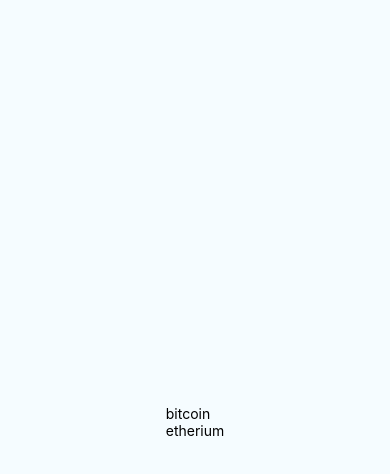
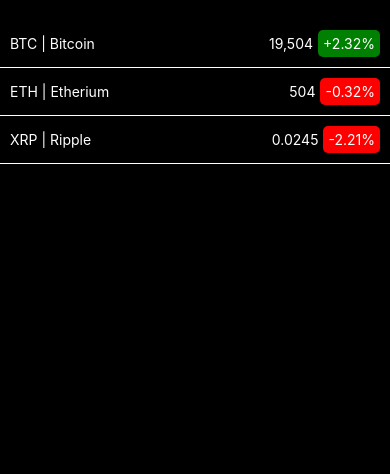
Before and after one commit to henrychen11/cryptos, a React Native app in the folder react_native/: screen / in a window 390 px wide. Shown: the top 474 px of the page. Built offline with nearby package versions, Linux system fonts and the light colour scheme.

Commit message:
price change component and styling

```diff
--- a/react_native/app/components/coin/coin_index.js
+++ b/react_native/app/components/coin/coin_index.js
@@ -1,16 +1,58 @@
 import React from 'react';
-import { Text, View } from 'react-native';
+import { Text, View, StyleSheet } from 'react-native';
 import CoinIndexItem from './coin_index_item';
 
 class CoinIndex extends React.Component {
+  constructor(props) {
+    super(props);
+    this.state = {
+      coins: {
+        btc: {
+          symbol: "BTC",
+          name: "Bitcoin",
+          price: "19,504",
+          change: "2.32"
+        },
+        eth: {
+          symbol: "ETH",
+          name: "Etherium",
+          price: "504",
+          change: "-0.32"
+        },
+        xrp: {
+          symbol: "XRP",
+          name: "Ripple",
+          price: "0.0245",
+          change: "-2.21"
+        }
+      }
+    };
+  }
+
   render() {
     return (
-      <View>
-        <CoinIndexItem coin={"bitcoin"} />
-        <CoinIndexItem coin={"etherium"} />
+      <View style={styles.coinIndex}>
+        {
+          Object.values(this.state.coins).map((coin, idx) => (
+            <CoinIndexItem
+              key={idx}
+              coin={coin} />
+          ))
+        }
       </View>
     );
   }
 }
 
+const styles = StyleSheet.create({
+  coinIndex: {
+    backgroundColor: 'black',
+    flex: 1,
+    flexDirection: 'column',
+    justifyContent: 'flex-start',
+    width: '100%',
+    paddingTop: 20
+  }
+});
+
 export default CoinIndex;
--- a/react_native/app/components/coin/coin_index_item.js
+++ b/react_native/app/components/coin/coin_index_item.js
@@ -1,14 +1,58 @@
 import React from 'react';
-import { Text, View } from 'react-native';
+import { Text, View, StyleSheet} from 'react-native';
+import CoinPriceChange from './coin_price_change';
 
 class CoinIndexItem extends React.Component {
   render() {
+    const {symbol, name, price, change} = this.props.coin;
+    console.log(symbol);
     return(
-      <View>
-        <Text>{this.props.coin}</Text>
+      <View style={styles.coinIndexItem}>
+        <View style={styles.coinTitles}>
+          <Text style={styles.coinSymbol}>
+            {symbol}
+          </Text>
+          <Text style={styles.coinName}>
+            {" | "}{name}
+          </Text>
+        </View>
+        <View style={styles.coinValues}>
+          <Text style={styles.coinPrice}>
+            {price}
+          </Text>
+          <CoinPriceChange priceChange={change}/>
+        </View>
       </View>
     );
   }
 }
 
+const styles = StyleSheet.create({
+  coinIndexItem: {
+    padding: 10,
+    flexDirection: 'row',
+    justifyContent: 'space-between',
+    borderColor: 'white',
+    borderBottomWidth: 1,
+  },
+  coinTitles: {
+    flexDirection: 'row',
+    alignItems: 'center'
+  },
+  coinSymbol: {
+    color: 'white'
+  },
+  coinName: {
+    color: 'white'
+  },
+  coinValues: {
+    flexDirection: 'row',
+    alignItems: 'center'
+  },
+  coinPrice: {
+    color: 'white',
+    padding: 5
+  }
+});
+
 export default CoinIndexItem;
--- /dev/null
+++ b/react_native/app/components/coin/coin_price_change.js
@@ -0,0 +1,44 @@
+import React from 'react';
+import { View, Text, StyleSheet } from 'react-native';
+
+class CoinPriceChange extends React.Component {
+
+  render() {
+    let viewStyle, sign;
+    if (this.props.priceChange >= 0) {
+      sign = "+";
+      viewStyle = styles.positive;
+    } else {
+      viewStyle = styles.negative;
+    }
+    return (
+      <View style={styles.coinPriceChange}>
+        <View style={viewStyle}>
+          <Text style={styles.priceChange}>
+            {sign}
+            {this.props.priceChange}%
+          </Text>
+        </View>
+      </View>
+    );
+  }
+}
+
+const styles = StyleSheet.create({
+  coinPriceChange: {
+    borderRadius: 5,
+    overflow: 'hidden',
+  },
+  positive: {
+    backgroundColor: 'green'
+  },
+  negative: {
+    backgroundColor: 'red'
+  },
+  priceChange: {
+    color: 'white',
+    padding: 5,
+  }
+});
+
+export default CoinPriceChange;
```
